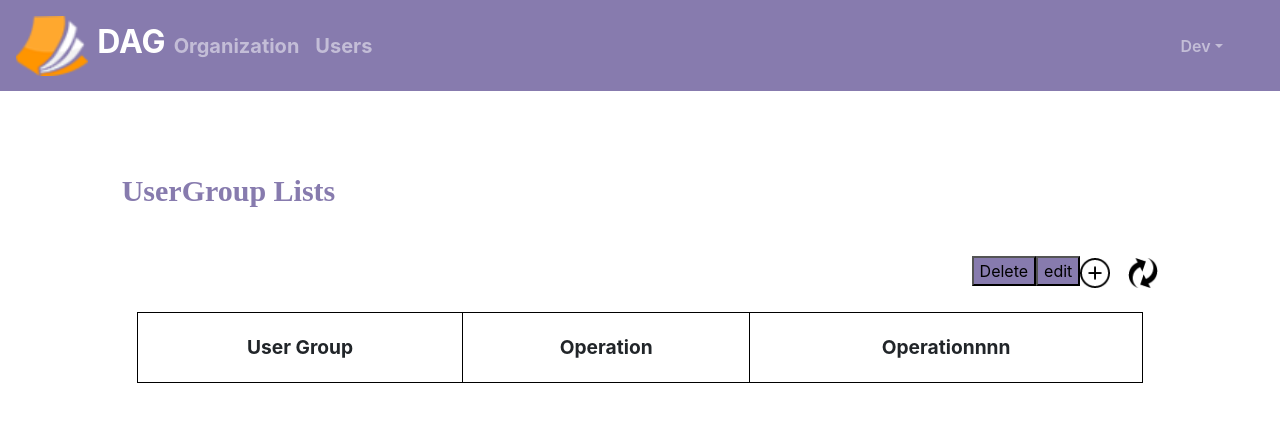
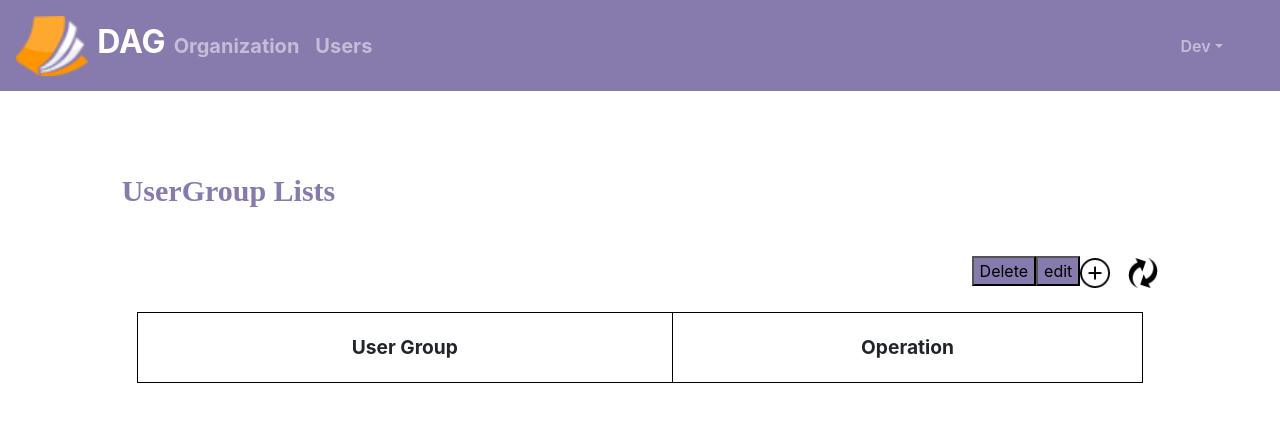
Before and after one commit to PinnacleInternTeam/DAGFinal, a React (Vite) app: page /user_group in a window 1280 px wide. Shown: the top 422 px of the page. Built offline with nearby package versions, Linux system fonts and the light colour scheme.

Commit message:
email changes

```diff
--- a/src/components/User_group.jsx
+++ b/src/components/User_group.jsx
@@ -79,7 +79,7 @@ export default function User_group() {
                         <tr className='headingsizes'>
                             <th>User Group</th>
                             <th>Operation</th>
-                            <th>Operationnnn</th>
+
 
                          </tr>
                         <tr>
```
